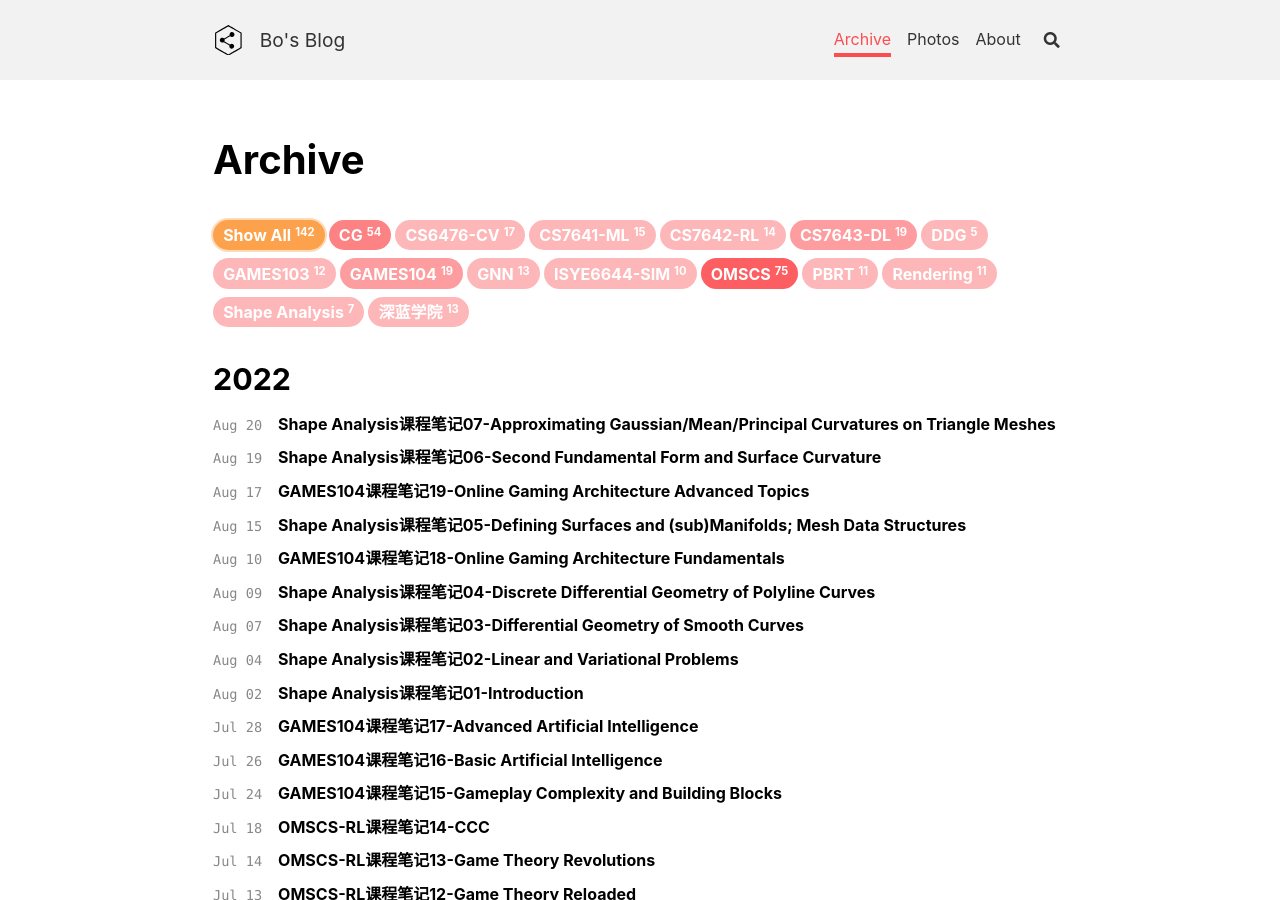
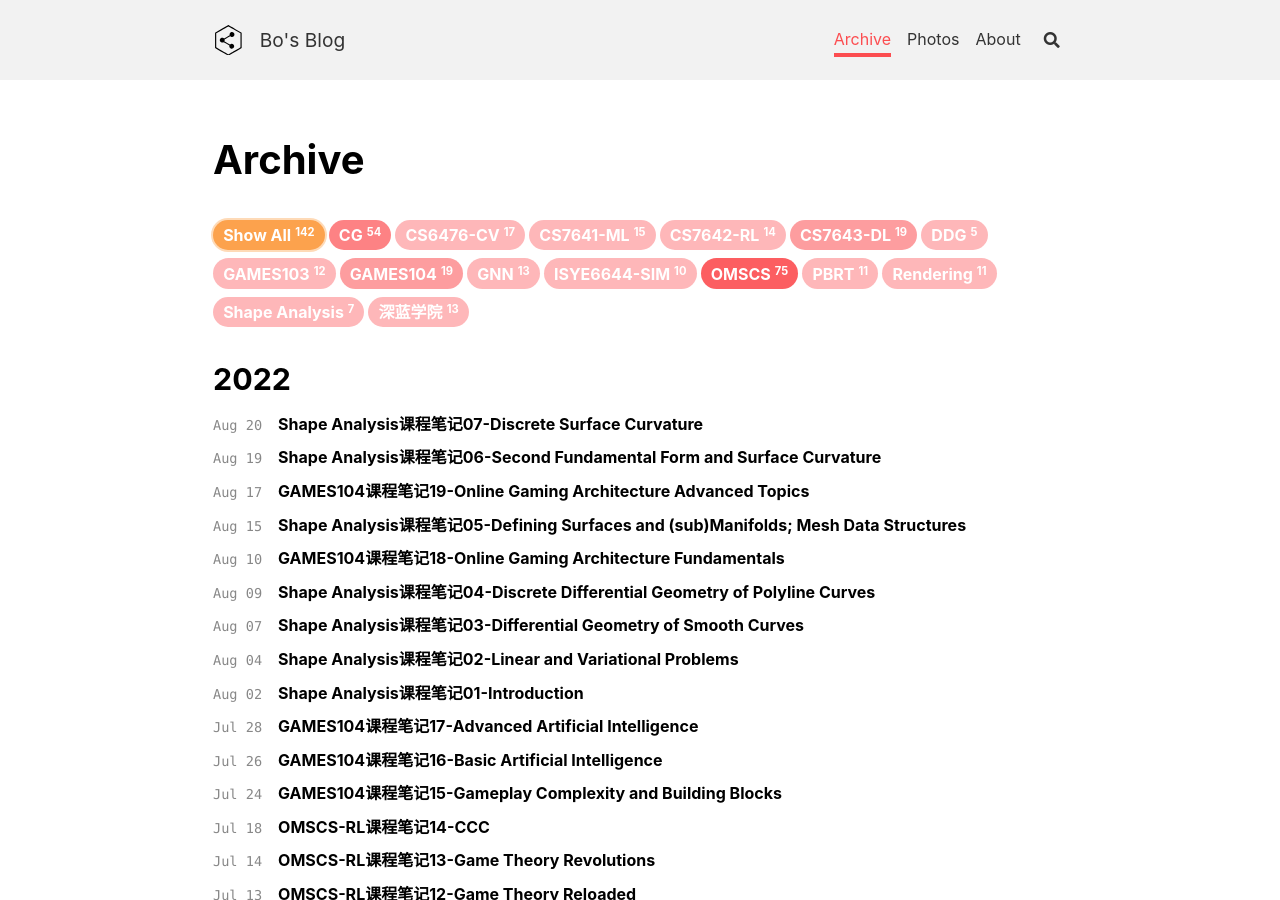
Before and after one commit to peng00bo00/peng00bo00_previous_blog, a Jekyll site: the page built from archive.html, in a window 1280 px wide and 900 px high. Built offline with Jekyll 4.4.1, drawn with Linux system fonts in a browser that asks for light colours; nearby versions of some CDN libraries.

Commit message:
Update 2022-08-20-SA-NOTES-07.md

```diff
--- a/_posts/2022-08-20-SA-NOTES-07.md
+++ b/_posts/2022-08-20-SA-NOTES-07.md
@@ -1,6 +1,6 @@
 ---
 layout: article
-title: Shape Analysis课程笔记07-Approximating Gaussian/Mean/Principal Curvatures on Triangle Meshes
+title: Shape Analysis课程笔记07-Discrete Surface Curvature
 tags: ["Shape Analysis", "CG"]
 key: SA-07
 aside:
@@ -12,6 +12,12 @@
 > 这个系列是[MIT 6.838: Shape Analysis](https://groups.csail.mit.edu/gdpgroup/6838_spring_2021.html)的同步课程笔记。本课程会介绍几何方法在图形学、机器学习、计算机视觉、医疗图像以及建筑设计等相关领域的原理和应用。本节主要介绍离散网格上计算各种曲率的相关方法。
 <!--more-->
 
+在上一节中我们介绍了连续曲面上的曲率。具体地，曲面上最重要的两个曲率分别是Gauss曲率和平均曲率，它们与主曲率以及曲面的第二基本形式有着密切的关系。
+
+<div align=center>
+<img src="https://i.imgur.com/DgKBaAO.png" width="80%">
+</div>
+
 ## Reference
 
 - [Lecture 07：Approximating Gaussian/mean/principal curvatures on triangle meshes](https://www.youtube.com/watch?v=2vtxIOOMV_A&list=PLQ3UicqQtfNtUcdTMLgKSTTOiEsCw2VBW&index=10&ab_channel=JustinSolomon)
```
